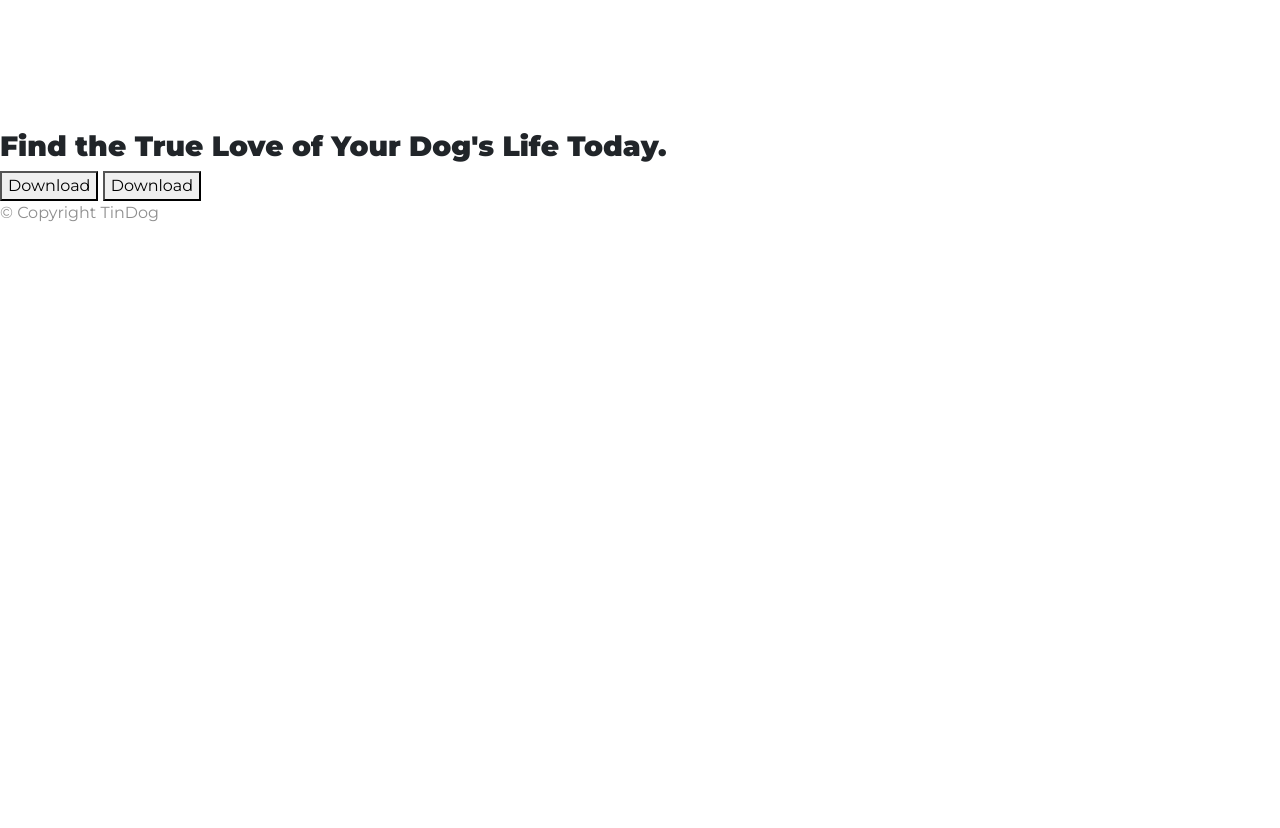
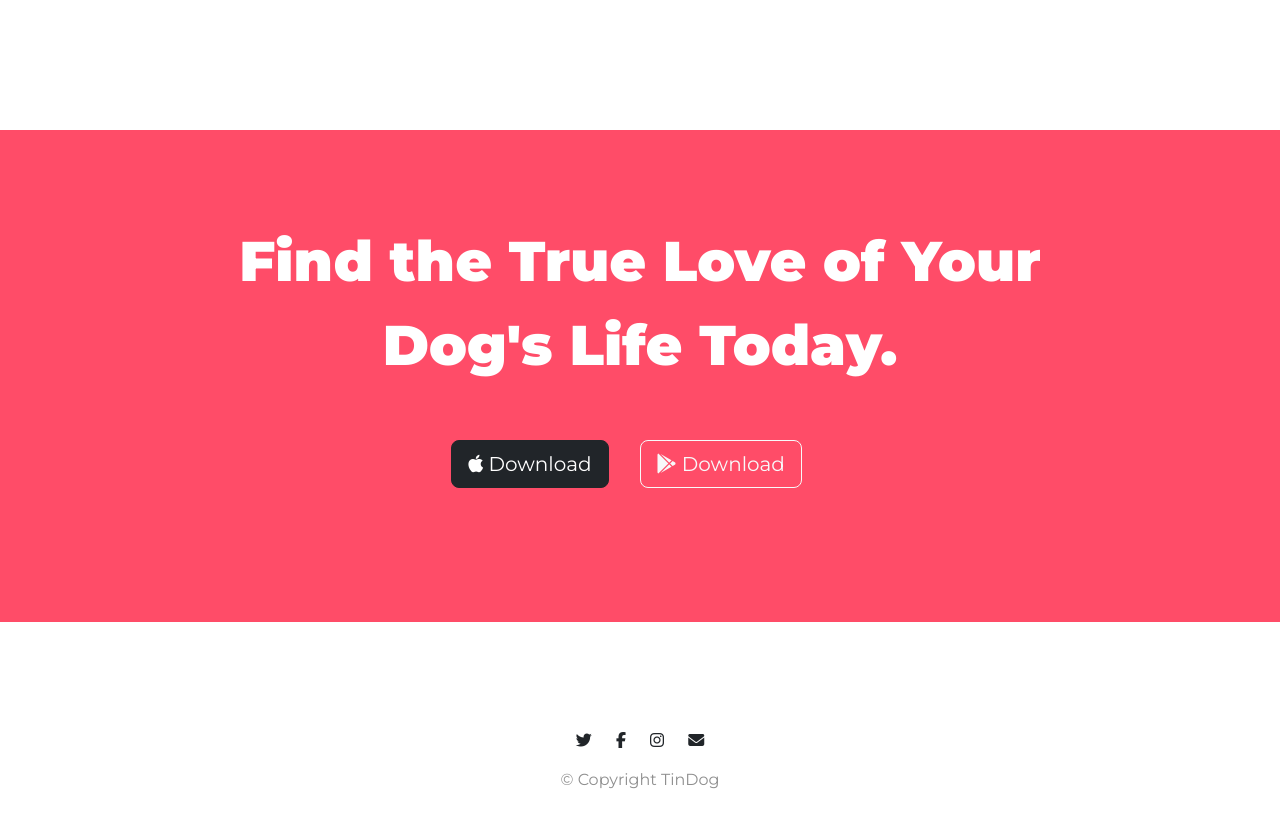
Before and after one commit to Mirza-Abdul-Aziz/TinDog, a plain HTML site: page index.html in a window 1280 px wide. Shown: the part 2368-3196 px from the top of the page. Before the commit the page ends 2609 px from the top, so only its background shows below. Drawn offline with nearby package versions, Linux system fonts and the light colour scheme.

Commit message:
Added the style to call to action and footer section...

```diff
--- a/css/styles.css
+++ b/css/styles.css
@@ -133,6 +133,34 @@
   padding: 3% 2%;
 }
 
+/* Call to action */
+
+#cta {
+  background-color: #ff4c68;
+  color: #fff;
+  text-align: center;
+  padding: 7% 15%;
+}
+
+.cta-title {
+  font-family: "Montserrat", sans-serif;
+  font-size: 3.5rem;
+  line-height: 1.5;
+  font-weight: 900;
+}
+
+/* Footer Section */
+
+#footer {
+  text-align: center;
+  background-color: #fff;
+  padding: 7% 15%;
+}
+
+.f-icon {
+  margin: 20px 10px;
+}
+
 @media (max-width: 1028px) {
   #title {
     text-align: center;
--- a/index.html
+++ b/index.html
@@ -246,14 +246,29 @@
     <!-- Call to Action -->
 
     <section id="cta">
-      <h3>Find the True Love of Your Dog's Life Today.</h3>
-      <button type="button">Download</button>
-      <button type="button">Download</button>
+      <h3 class="cta-title">Find the True Love of Your Dog's Life Today.</h3>
+      <div class="cta-buttons">
+        <button type="button" class="btn btn-dark btn-lg download-button">
+          <i class="fa fa-apple"></i> Download
+        </button>
+        <button
+          type="button"
+          class="btn btn-outline-light btn-lg download-button"
+        >
+          <i class="fab fa-google-play"></i> Download
+        </button>
+      </div>
     </section>
 
     <!-- Footer -->
 
     <footer id="footer">
+      <div class="footer-icons">
+        <i class="fa-brands fa-twitter f-icon"></i>
+        <i class="fa-brands fa-facebook-f f-icon"></i>
+        <i class="fa-brands fa-instagram f-icon"></i>
+        <i class="fa-solid fa-envelope f-icon"></i>
+      </div>
       <p>© Copyright TinDog</p>
     </footer>
   </body>
```
